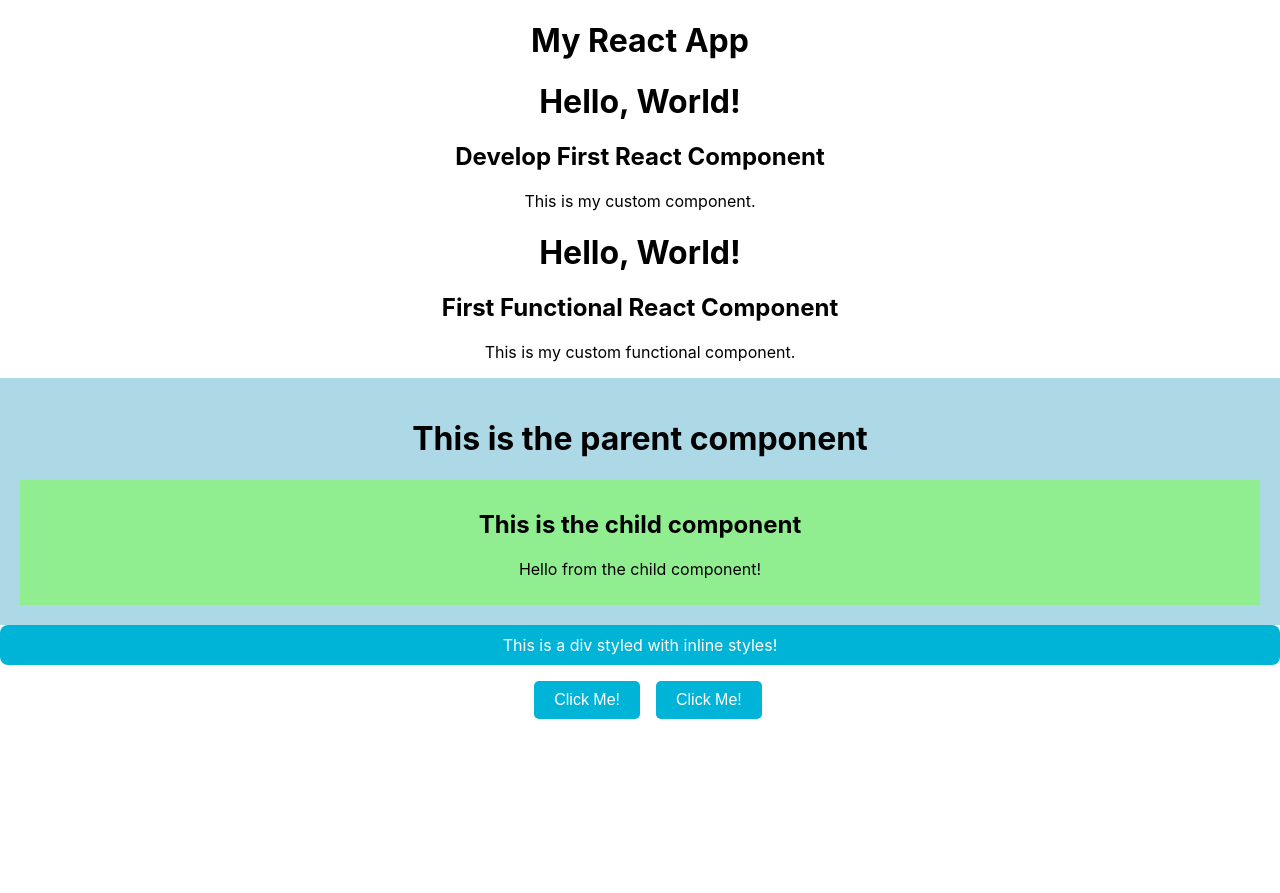
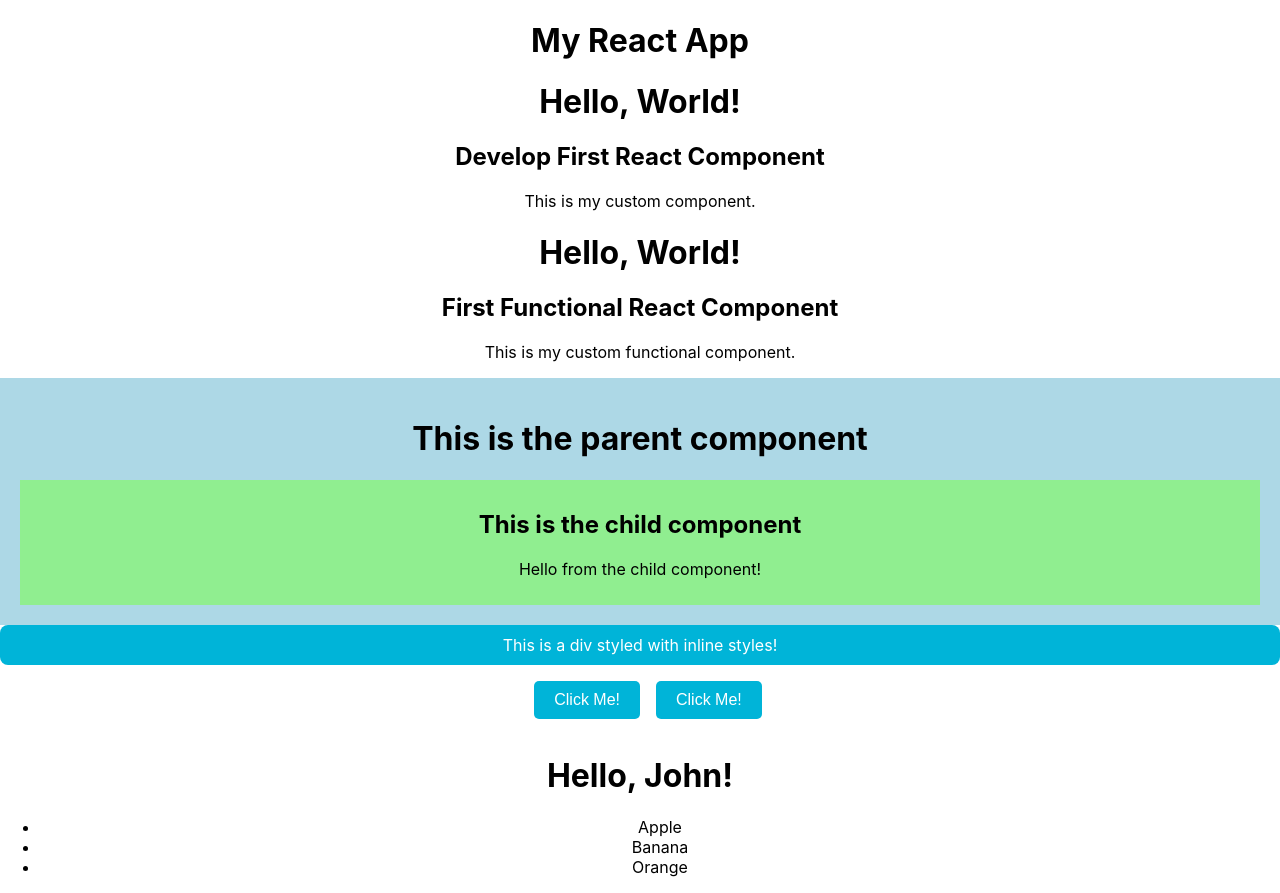
Before and after one commit to dewi-xaltius/react-intro, a React (Create React App) app: page / in a window 1280 px wide. Before the commit the page ends 800 px from the top, so only its background shows below. Built offline with nearby package versions, Linux system fonts and the light colour scheme.

Commit message:
add DisplayData and DisplayList

```diff
--- a/src/App.js
+++ b/src/App.js
@@ -1,6 +1,8 @@
 import './App.css';
 import Button from './components/Button';
 import ButtonStyled from './components/ButtonStyled';
+import DisplayData from './components/DisplayData';
+import DisplayList from './components/DisplayList';
 import InlineStyledDiv from './components/InlineStyle';
 import MyComponent from './components/MyComponent';
 import MyFunctionalComponent from './components/MyFunctionalComponent';
@@ -16,6 +18,8 @@ function App() {
       <InlineStyledDiv />
       <Button />
       <ButtonStyled />
+      <DisplayData />
+      <DisplayList />
     </div>
   );
 }
--- /dev/null
+++ b/src/components/DisplayData.js
@@ -0,0 +1,6 @@
+const DisplayData = () => {
+    const name = "John";
+    return <h1>Hello, {name}!</h1>;
+  };
+
+export default DisplayData;
--- /dev/null
+++ b/src/components/DisplayList.js
@@ -0,0 +1,12 @@
+const DisplayList = () => {
+    const items = ['Apple', 'Banana', 'Orange'];
+    return (
+      <ul>
+        {items.map((item, index) => (
+          <li key={index}>{item}</li>
+        ))}
+      </ul>
+    );
+  };
+
+  export default DisplayList;
```
